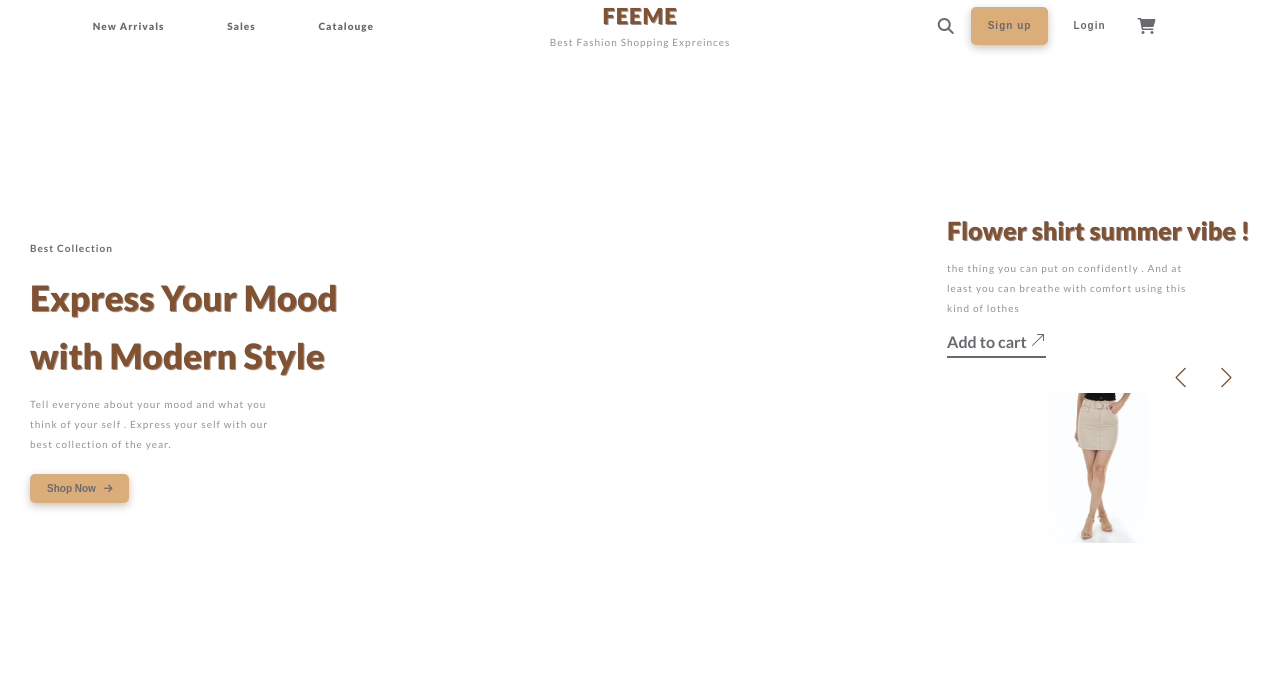
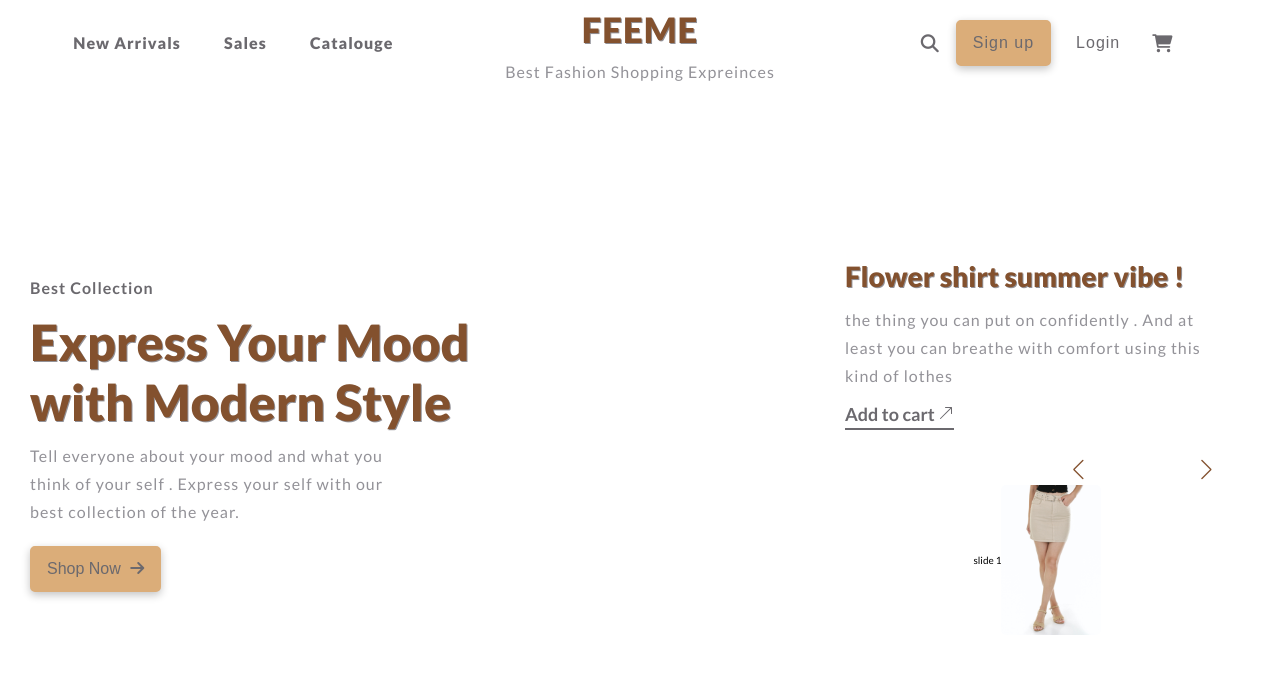
Before and after one commit to hamedakbarii/FEEME, a website with bundled scripts: page index.html in a window 1280 px wide. Built offline with nearby package versions, Linux system fonts and the light colour scheme; files whose address does not match are found by name; a web font is replaced by a local one.

Commit message:
header and hero font sizes updated

```diff
--- a/index.html
+++ b/index.html
@@ -36,33 +36,33 @@
 
                 <div class="header__items--left flex-center">
 
-                    <p class="text-sm font-bold"><a href="#">New Arrivals</a></p>
-                    <p class="text-sm font-bold"><a href="#">Sales</a></p>
-                    <p class="text-sm font-bold"><a href="#">Catalouge</a></p>
+                    <p class="text-lg font-bold"><a href="#">New Arrivals</a></p>
+                    <p class="text-lg font-bold"><a href="#">Sales</a></p>
+                    <p class="text-lg font-bold"><a href="#">Catalouge</a></p>
 
                 </div>
 
                 <div class="header__items--center flex-column">
 
-                    <h2 class="text-2xl font-bold">FEEME</h2>
-                    <p class="text-sm font-normal">Best Fashion Shopping Expreinces</p>
+                    <h2 class="text-5xl font-bold">FEEME</h2>
+                    <p class="text-lg font-normal">Best Fashion Shopping Expreinces</p>
 
                 </div>
 
                 <div class="header__items--right flex-center pos-relative">
 
-                    <i class="fa-solid fa-magnifying-glass text-lg pointer searchIcon"></i>
+                    <i class="fa-solid fa-magnifying-glass text-xl pointer searchIcon"></i>
                     <i class="fa-solid fa-circle-minus deleteSearch pos-absolute pointer text-lg"></i>
 
                     <input type="search" class="searchInp  pos-absolute" placeholder="Search Here ..">
 
-                    <button class="btn btn--primary pointer"><a href="#" class="text-sm font-semi-bold">Sign
+                    <button class="btn btn--primary pointer"><a href="#" class="text-lg font-normal">Sign
                             up</a></button>
 
                     <button class="btn btn--secondary pointer"><a href="#"
-                            class="text-sm font-semi-bold">Login</a></button>
+                            class="text-lg font-normal">Login</a></button>
 
-                    <i class="fa-solid fa-cart-shopping text-lg pointer shopIcon"></i>
+                    <i class="fa-solid fa-cart-shopping text-xl pointer shopIcon"></i>
 
                 </div>
 
@@ -80,28 +80,28 @@
                 <div class="hero__wrapper">
 
                     <div class="hero__left">
-                        <h2 class="text-sm font-semi-bold">Best Collection</h2>
-                        <h1 class="text-5xl font-bold">Express Your Mood<br> with Modern Style</h1>
-                        <p class="text-sm font-normal">Tell everyone about your mood and what you <br> think of your
+                        <h2 class="text-lg font-semi-bold">Best Collection</h2>
+                        <h1 class="text-6xl font-bold">Express Your Mood<br> with Modern Style</h1>
+                        <p class="text-lg font-normal">Tell everyone about your mood and what you <br> think of your
                             self
                             . Express
                             your self with
                             our <br> best collection of the year.</p>
 
-                        <button class="btn btn--primary pointer"><a href="#">Shop Now <i
+                        <button class="btn btn--primary pointer text-lg font-normal"><a href="#">Shop Now <i
                                     class="fa-solid fa-arrow-right"></i></a></button>
                     </div>
 
                     <div class="hero__right">
 
                         <div class="hero__right--up">
-                            <h2 class="text-3xl font-bold">Flower shirt summer vibe !</h2>
-                            <p class="text-sm font-normal">the thing you can put on confidently . And at <br> least you
+                            <h2 class="text-4xl font-bold">Flower shirt summer vibe !</h2>
+                            <p class="text-lg font-normal">the thing you can put on confidently . And at <br> least you
                                 can
                                 breathe with
                                 comfort using
                                 this <br> kind of lothes </p>
-                            <h3 class="text-lg font-semi-bold"><a href="#" clas>Add to cart <svg
+                            <h3 class="text-xl font-semi-bold"><a href="#" clas>Add to cart <svg
                                         xmlns="http://www.w3.org/2000/svg" width="16" height="16" fill="currentColor"
                                         class="bi bi-arrow-up-right" viewBox="0 0 16 16">
                                         <path fill-rule="evenodd"
@@ -116,13 +116,15 @@
                                 <!-- Additional required wrapper -->
                                 <div class="swiper-wrapper">
                                     <!-- Slides -->
-                                    <div class="swiper-slide">
+                                    <div class="swiper-slide"> slide 1
                                         <img src="./assets/hero/engin-akyurt-JWZe-4hg9aA-unsplash.jpg" alt="">
                                     </div>
-                                    <div class="swiper-slide">
+                                    <div class="swiper-slide"> slide 2
                                         <img src="./assets/hero/autumn-goodman-vTL_qy03D1I-unsplash.jpg" alt="">
                                     </div>
-                                    <div class="swiper-slide">Slide 3</div>
+                                    <div class="swiper-slide">Slide 3
+                                        <img src="./assets/swiper/jessica-felicio-YEbFUPYfUlo-unsplash.jpg" alt="">
+                                    </div>
                                 </div>
                                 <!-- If we need pagination -->
                                 <div class="swiper-pagination"></div>
@@ -152,6 +154,8 @@
 
         </div>
 
+
+
     </main>
 
     <footer>
@@ -162,6 +166,7 @@
 
     <script src="./script/script.js"></script>
     <script src="https://unpkg.com/swiper@8/swiper-bundle.min.js"></script>
+    <script src="./script/swiper.js"></script>
 
 </body>
 
--- a/script/script.js
+++ b/script/script.js
@@ -24,26 +24,26 @@ deletBtn.addEventListener('click', () => {
 
 
 // --------------------- Swiper ---------------------------//
-import Swiper from 'https://unpkg.com/swiper@8/swiper-bundle.esm.browser.min.js'
+// import Swiper from 'https://unpkg.com/swiper@8/swiper-bundle.esm.browser.min.js'
 
 
-const swiper = new Swiper('.swiper', {
-  // Optional parameters
-  loop: true,
+// const swiper = new Swiper('.swiper', {
+//   // Optional parameters
+//   loop: true,
 
-  // If we need pagination
-  pagination: {
-    el: '.swiper-pagination',
-  },
+//   // If we need pagination
+//   pagination: {
+//     el: '.swiper-pagination',
+//   },
 
-  // Navigation arrows
-  navigation: {
-    nextEl: '.swiper-button-next',
-    prevEl: '.swiper-button-prev',
-  },
+//   // Navigation arrows
+//   navigation: {
+//     nextEl: '.swiper-button-next',
+//     prevEl: '.swiper-button-prev',
+//   },
 
-  // And if we need scrollbar
-  scrollbar: {
-    el: '.swiper-scrollbar',
-  },
-});
+//   // And if we need scrollbar
+//   scrollbar: {
+//     el: '.swiper-scrollbar',
+//   },
+// });
--- /dev/null
+++ b/script/swiper.js
@@ -0,0 +1,24 @@
+// --------------------- Swiper ---------------------------//
+import Swiper from 'https://unpkg.com/swiper@8/swiper-bundle.esm.browser.min.js'
+
+
+const swiper = new Swiper('.swiper', {
+  // Optional parameters
+  loop: true,
+
+  // If we need pagination
+  pagination: {
+    el: '.swiper-pagination',
+  },
+
+  // Navigation arrows
+  navigation: {
+    nextEl: '.swiper-button-next',
+    prevEl: '.swiper-button-prev',
+  },
+
+  // And if we need scrollbar
+  scrollbar: {
+    el: '.swiper-scrollbar',
+  },
+});
--- a/scss/_typography.scss
+++ b/scss/_typography.scss
@@ -38,6 +38,10 @@
 	font-size: 3.5rem;
 	line-height: 5.8rem;
 }
+.text-6xl {
+	font-size: 5rem;
+	line-height: 6rem;
+}
 
 // --- Font weight ---
 .font-lighter {
--- a/scss/style.scss
+++ b/scss/style.scss
@@ -4,6 +4,7 @@
 @import "utilities";
 
 header {
+	// padding-top: 1rem;
 	.header__items {
 		display: grid;
 		grid-template-columns: repeat(3, 1fr);
@@ -62,17 +63,17 @@ header {
 
 			.searchInp {
 				left: 1rem;
-				top: 6rem;
+				top: 7.5rem;
 				border-radius: 0.5rem;
 				border: 2px solid var(--primarylight-color);
-				padding: 0.7rem;
+				padding: 1rem 2rem;
 				display: none;
 				box-shadow: rgba(0, 0, 0, 0.02) 0px 1px 3px 0px, rgba(27, 31, 35, 0.15) 0px 0px 0px 1px;
 			}
 
 			.deleteSearch {
-				top: 5.7rem;
-				left: 15.5rem;
+				top: 7.3rem;
+				left: 18rem;
 				z-index: 1;
 				display: none;
 			}
@@ -97,7 +98,8 @@ main {
 			align-items: center;
 
 			.hero__right {
-				padding-top: 4rem;
+				padding-top: 5rem;
+				padding-right: 2rem;
 
 				.hero__right--up {
 					padding-top: 10rem;
@@ -124,6 +126,8 @@ main {
 				}
 
 				.hero__right--down {
+					padding-top: 2rem;
+
 					.swiper {
 						padding-top: 2rem;
 						height: 20rem;
```
Also changed, not shown: css/style.css, 1 other file.
